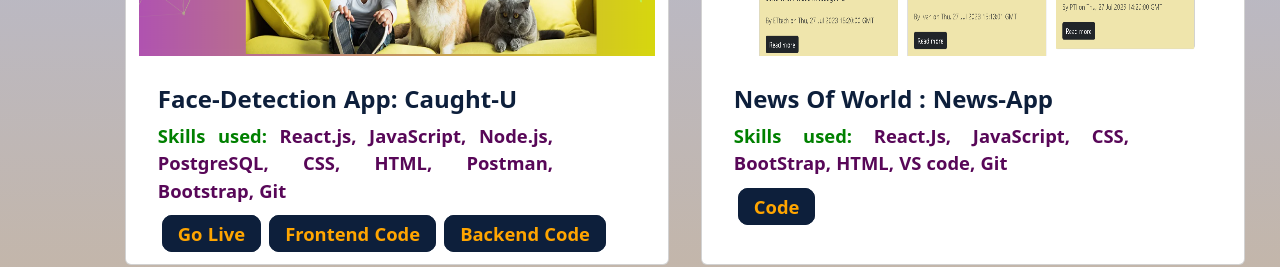
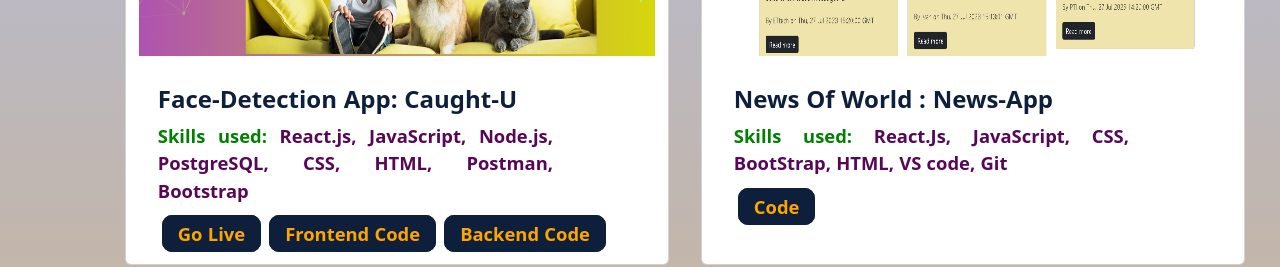
Before and after one commit to vaishali4244/portfolio, a React (Create React App) app: page / in a window 1280 px wide. Shown: the part 2140-2407 px from the top of the page. Built offline with nearby package versions, Linux system fonts and the light colour scheme.

Commit message:
changes done

```diff
--- a/src/components/Projects/Project.js
+++ b/src/components/Projects/Project.js
@@ -13,7 +13,7 @@ const Project = () => {
           <img src={require("../../assets/face-detector.png")} className="anim" alt="face detection preview" />
           <div className="card-body  ">
             <h4 className="card-font3 ">Face-Detection App: Caught-U</h4>
-            <p >Skills used: <span>React.js, JavaScript, Node.js, PostgreSQL, CSS, HTML, Postman, Bootstrap, Git</span></p>
+            <p >Skills used: <span>React.js, JavaScript, Node.js, PostgreSQL, CSS, HTML, Postman, Bootstrap</span></p>
             <a href="https://vaishali4244.github.io/face-recognizer/" className="button3  " target="_blank" rel="noreferrer">Go Live</a>
             <a href="https://github.com/vaishali4244/face-recognizer" className="button3  " target="_blank" rel="noreferrer">Frontend Code</a>
             <a href="https://github.com/vaishali4244/face_detector_backend" className="button3 " target="_blank" rel="noreferrer">Backend Code</a>
```
